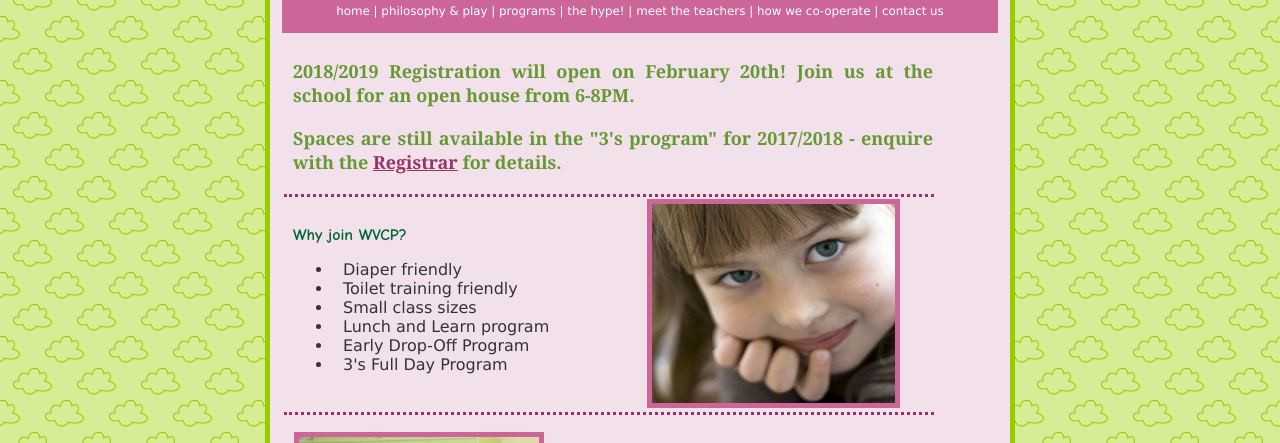
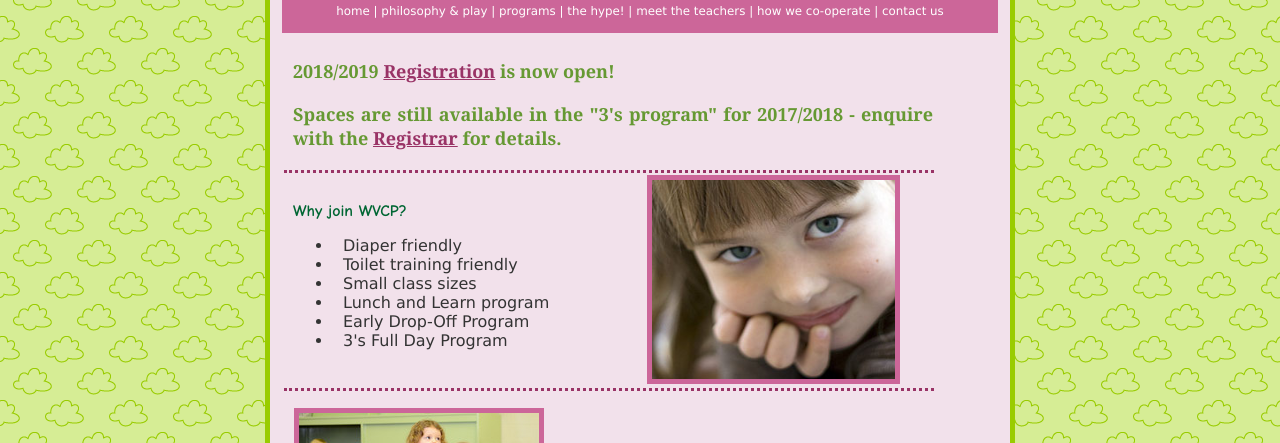
Before and after one commit to wvcp/wvcp.github.io, a plain HTML site: page index.html in a window 1280 px wide. Shown: the part 101-544 px from the top of the page. Drawn offline with Linux system fonts and the light colour scheme.

Commit message:
Registration form go-live

```diff
--- a/index.html
+++ b/index.html
@@ -26,7 +26,7 @@ ottawa, on K2A 1Z6<br />
 			<td align="left" class="bulletintable">
 			<h1 style="text-align: justify;"></h1>
 
-			<h1 style="font-size: 12.8px; text-align: justify;"><strong style="font-size: large;">2018/2019 Registration will open on February 20th! Join us at the school for an open house from 6-8PM.</strong></h1>
+			<h1 style="font-size: 12.8px; text-align: justify;"><strong style="font-size: large;">2018/2019 <a href="programs.html">Registration</a> is now open!</strong></h1>
 
 			<h1 style="font-size: 12.8px; text-align: justify;"><strong style="font-size: large;">Spaces are still available in the "3's program" for 2017/2018 - enquire with the <a href="mailto:wvcp.registrar@gmail.com">Registrar</a> for details.</strong></h1>
 
```
Also changed, not shown: programs.html (+1 -1 lines).
